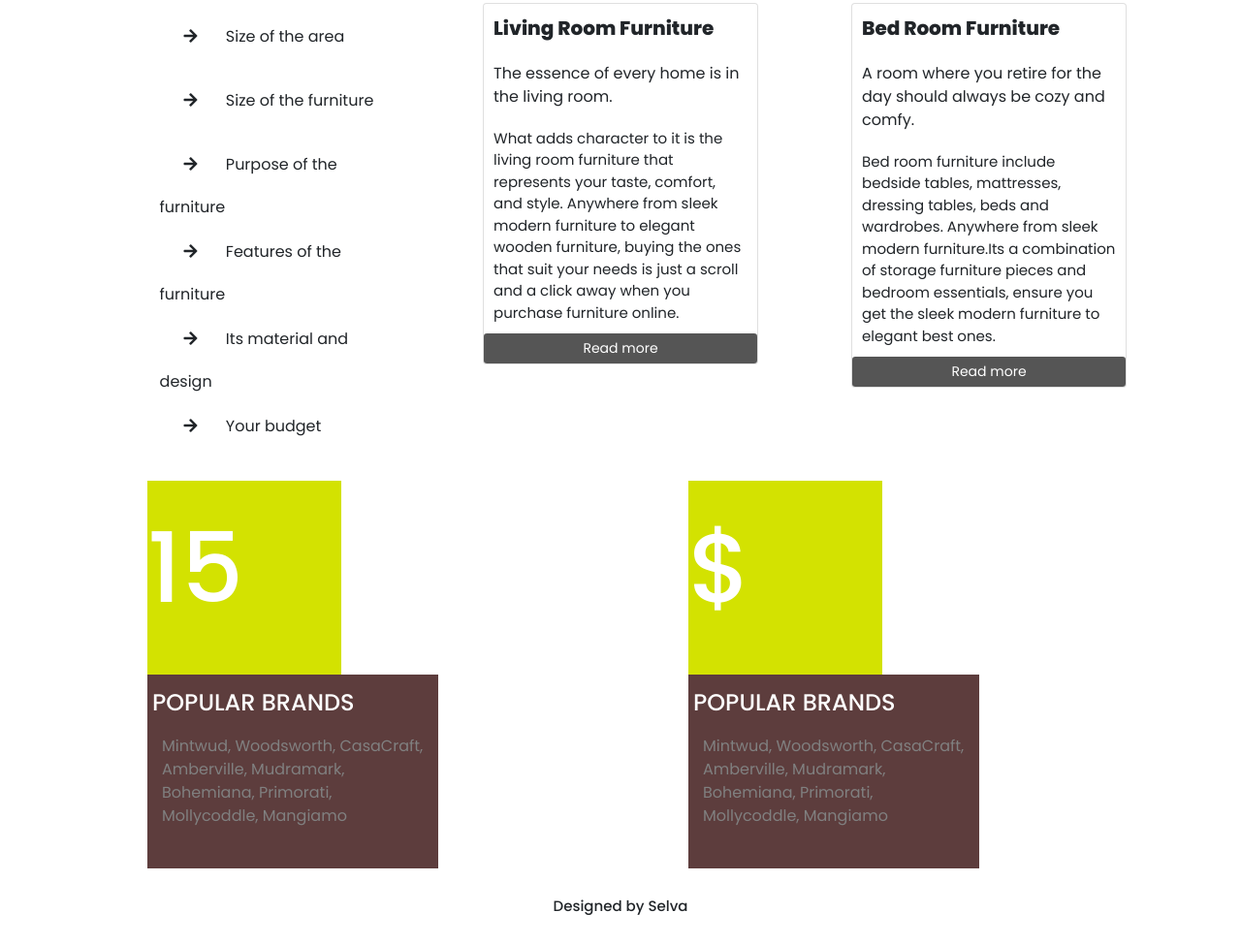
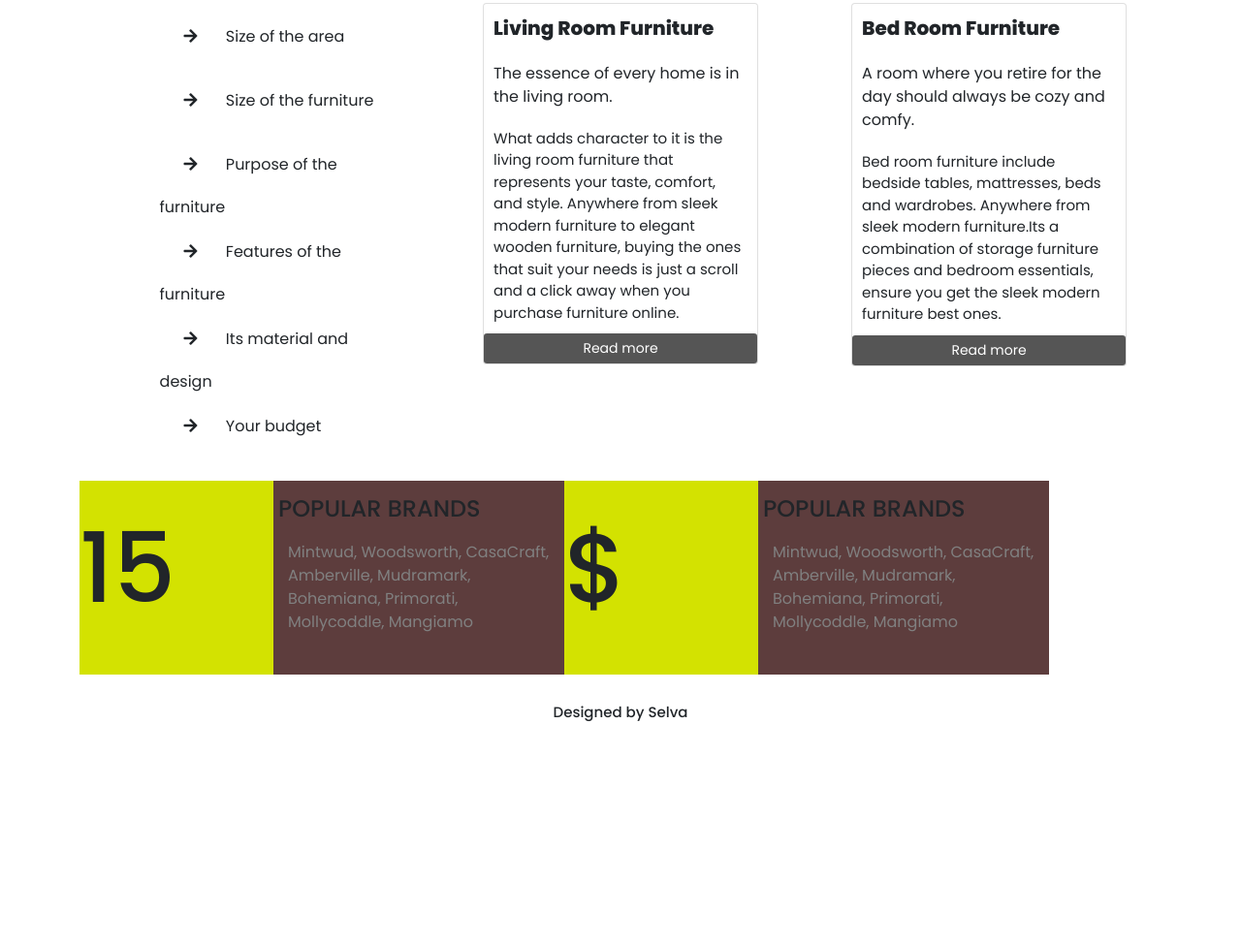
Before and after one commit to Selvaganesh007/Furniture_shop_website01, a plain HTML site: page index.html in a window 1280 px wide. Shown: the part 1512-2486 px from the top of the page at 97% size. After the commit the page ends 2286 px from the top, so only its background shows below. Drawn offline with nearby package versions, Linux system fonts and the light colour scheme.

Commit message:
Update index.html

```diff
--- a/index.html
+++ b/index.html
@@ -135,10 +135,9 @@
                             A room where you retire for the day should always be cozy and comfy.
                         </div>
                         <div class="card_discription">
-                            Bed room furniture include bedside tables, mattresses, dressing tables, beds and wardrobes.
+                            Bed room furniture include bedside tables, mattresses, beds and wardrobes.
                             Anywhere from sleek modern furniture.Its a combination of storage furniture pieces and
-                            bedroom essentials, ensure you get the sleek modern furniture to elegant
-                            best ones.
+                            bedroom essentials, ensure you get the sleek modern furniture best ones.
                         </div>
                         <button class="btn btn-sm card_button">Read more</button>
                     </div>
@@ -146,8 +145,8 @@
             </div>
         </div>
     </div>
-    <div class="container" id="about">
-        <div class="cardss">
+    <div class="container lastcard" id="about">
+        <div class="cardss1">
             <div class="cards1">
                 <h4>15</h4>
             </div>
@@ -157,7 +156,7 @@
                     Mangiamo</p>
             </div>
         </div>
-        <div class="cardss">
+        <div class="cardss2">
             <div class="cards1">
                 <h4>$</h4>
             </div>
```
